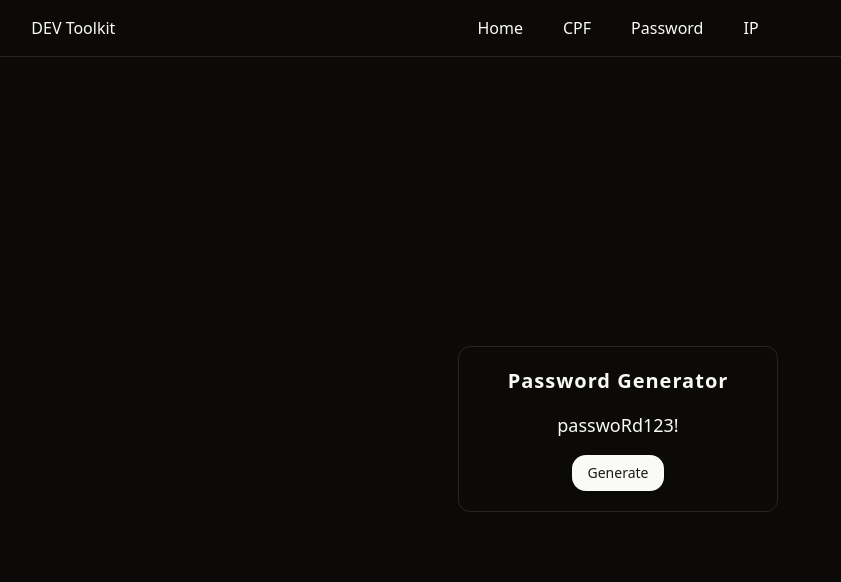
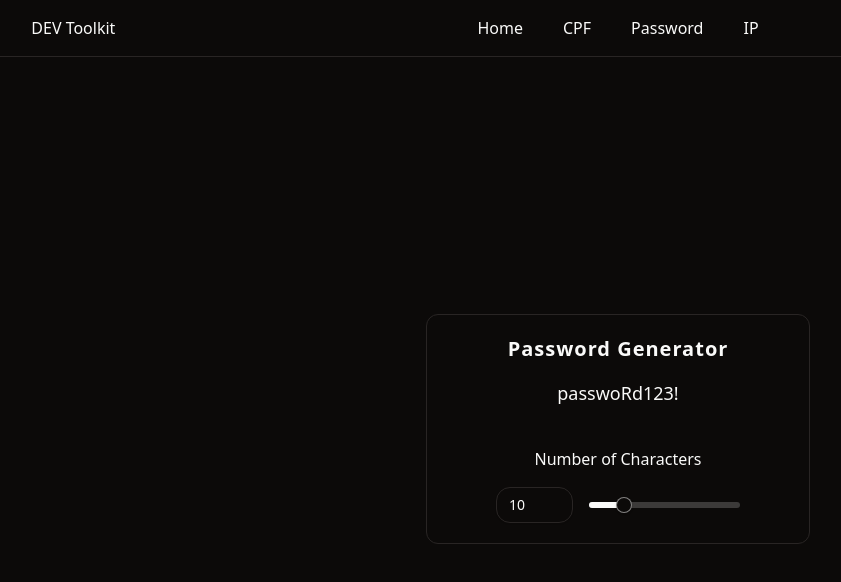
Before and after one commit to Mathesu-veLi/dev-toolkit, a React (Vite) app: page /password in a window 1280 px wide. Shown: the top 582 px of the page, without its empty margins (22-863 px from the left). Built offline with nearby package versions, Linux system fonts and the light colour scheme.

Commit message:
creates a input to set the password size

```diff
--- a/package.json
+++ b/package.json
@@ -15,6 +15,7 @@
     "@hookform/resolvers": "^3.3.4",
     "@radix-ui/react-icons": "^1.3.0",
     "@radix-ui/react-label": "^2.0.2",
+    "@radix-ui/react-slider": "^1.1.2",
     "@radix-ui/react-slot": "^1.0.2",
     "@radix-ui/react-toast": "^1.1.5",
     "class-variance-authority": "^0.7.0",
--- /dev/null
+++ b/src/components/ui/slider.tsx
@@ -0,0 +1,26 @@
+import * as React from "react"
+import * as SliderPrimitive from "@radix-ui/react-slider"
+
+import { cn } from "@/lib/utils"
+
+const Slider = React.forwardRef<
+  React.ElementRef<typeof SliderPrimitive.Root>,
+  React.ComponentPropsWithoutRef<typeof SliderPrimitive.Root>
+>(({ className, ...props }, ref) => (
+  <SliderPrimitive.Root
+    ref={ref}
+    className={cn(
+      "relative flex w-full touch-none select-none items-center",
+      className
+    )}
+    {...props}
+  >
+    <SliderPrimitive.Track className="relative h-1.5 w-full grow overflow-hidden rounded-full bg-primary/20">
+      <SliderPrimitive.Range className="absolute h-full bg-primary" />
+    </SliderPrimitive.Track>
+    <SliderPrimitive.Thumb className="block h-4 w-4 rounded-full border border-primary/50 bg-background shadow transition-colors focus-visible:outline-none focus-visible:ring-1 focus-visible:ring-ring disabled:pointer-events-none disabled:opacity-50" />
+  </SliderPrimitive.Root>
+))
+Slider.displayName = SliderPrimitive.Root.displayName
+
+export { Slider }
--- a/src/containers/Password.tsx
+++ b/src/containers/Password.tsx
@@ -1,18 +1,41 @@
-import { Button } from "@/components/ui/button";
+import { Input } from "@/components/ui/input";
+import { Slider } from "@/components/ui/slider";
 import { useState } from "react";
 
 export function Password() {
   const [password, setPassword] = useState<string>("passwoRd123!");
+  const [passwordSize, setPasswordSize] = useState<number>(10);
+
   return (
     <div className="flex justify-center items-center h-full">
-      <div className="flex flex-col gap-4 justify-center items-center border p-5 w-80 rounded-sm">
-        <h1 className="text-xl font-semibold tracking-wider">
-          Password Generator
-        </h1>
-        <p className="text-lg">{password}</p>
-        <Button onClick={() => setPassword(generatePassword())}>
-          Generate
-        </Button>
+      <div className="flex flex-col gap-10 justify-center items-center border p-5 w-96 rounded-sm">
+        <div className="flex flex-col gap-4 items-center">
+          <h1 className="text-xl font-semibold tracking-wider">
+            Password Generator
+          </h1>
+          <p className="text-lg">{password}</p>
+        </div>
+        <div>
+          <div className="flex flex-col justify-center items-center gap-4">
+            <h2>Number of Characters</h2>
+            <div className="flex gap-4">
+              <Input
+                type="number"
+                className="w-2/6"
+                value={passwordSize}
+                onChange={(e) => setPasswordSize(Number(e.target.value))}
+              />
+              <Slider
+                max={50}
+                step={1}
+                className="w-4/6"
+                value={[passwordSize]}
+                onValueChange={([value]) => setPasswordSize(value)}
+              />
+            </div>
+          </div>
+          <div></div>
+        </div>
       </div>
     </div>
   );
```
Also changed, not shown: 1 other file (tests, documents, lock files or other folders).
